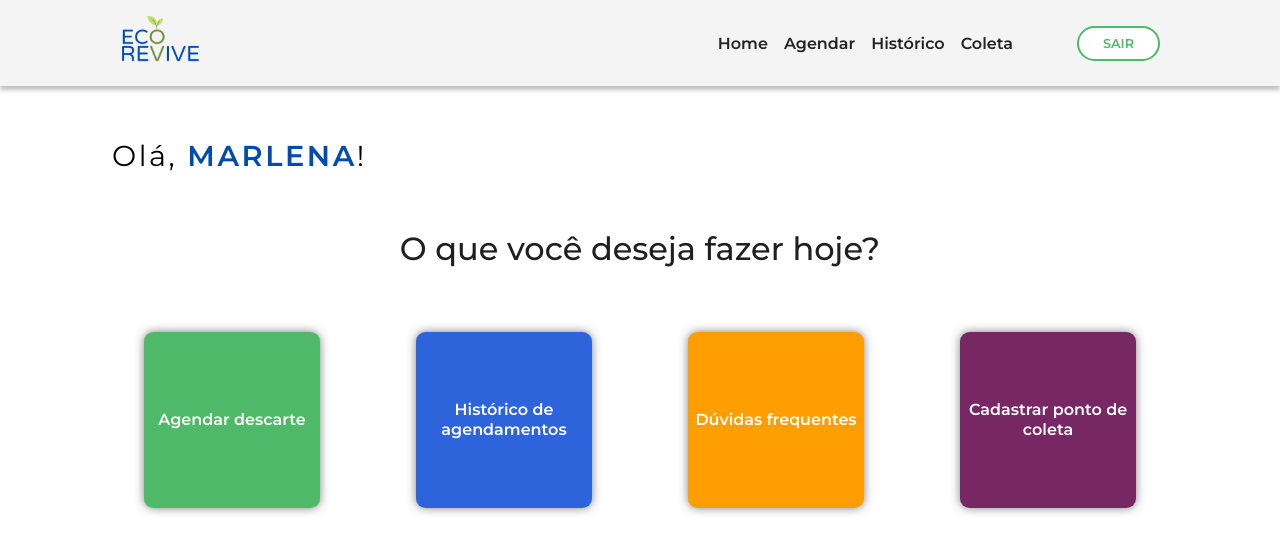
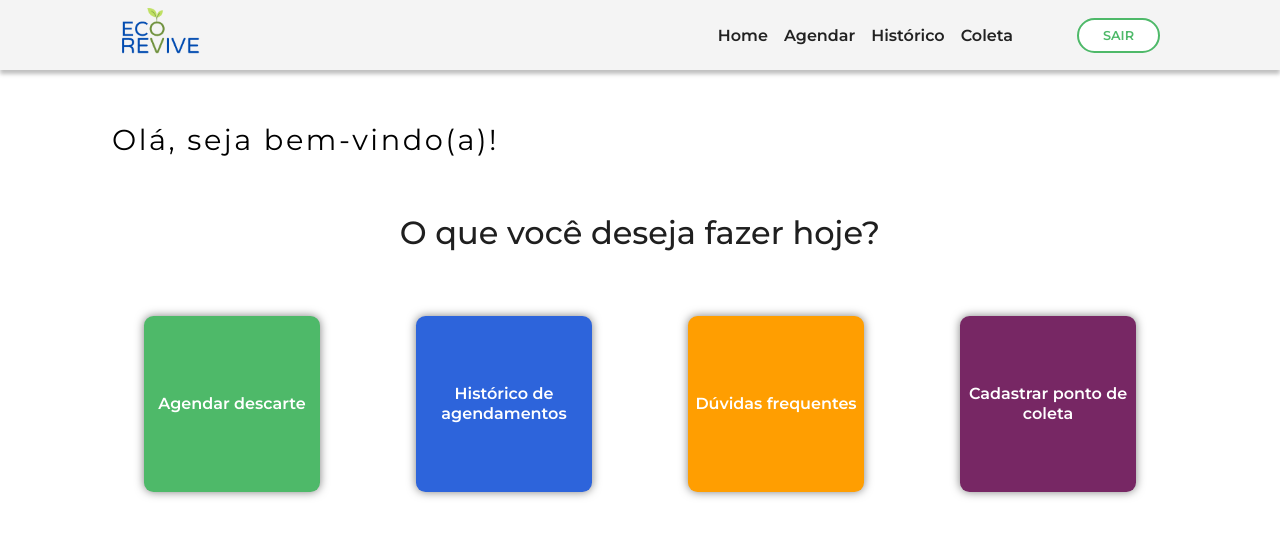
Before and after one commit to dEgito/EcoRevive, a React (Create React App) app in the folder eco-revive/: page /home in a window 1280 px wide. Shown: the top 552 px of the page. Built offline with nearby package versions, Linux system fonts and the light colour scheme.

Commit message:
style/ modificação na navbar e texto no home

```diff
--- a/eco-revive/src/components/TopBlueWave/style.js
+++ b/eco-revive/src/components/TopBlueWave/style.js
@@ -4,5 +4,5 @@ export const Wave = styled.img`
   width: 100%;
   max-height: 5rem;
 
-  margin-bottom: -4px;
+  margin-bottom: -8px;
 `;
--- a/eco-revive/src/components/internalNavbar/navbarStyle.js
+++ b/eco-revive/src/components/internalNavbar/navbarStyle.js
@@ -6,7 +6,7 @@ export const Container = styled.div`
   align-items: center;
   justify-content: space-between;
   flex-wrap: wrap;
-  padding: 1rem 7.5rem;
+  padding: 0.5rem 7.5rem;
 
   background: var(--gray-600);
   box-shadow: 0px 4px 4px 0px rgba(0, 0, 0, 0.25);
@@ -20,7 +20,7 @@ export const Container = styled.div`
   }
 
   @media (max-width: 768px) {
-    padding: 1rem 2.5rem;
+    padding: 0.5rem 2.5rem;
   }
   img {
     width: 100%;
--- a/eco-revive/src/pages/history/components/header/header.js
+++ b/eco-revive/src/pages/history/components/header/header.js
@@ -3,8 +3,7 @@ import { Box } from "./style";
 function Header() {
   return (
     <Box>
-      <h2>Olá, <span>Marlena</span>!</h2>
-      <p>Unidade: LOREM IPSUM</p>
+      <h2>Olá, seja Bem-vindo(a)!</h2>
     </Box>
   );
 }
--- a/eco-revive/src/pages/home/home.js
+++ b/eco-revive/src/pages/home/home.js
@@ -21,9 +21,7 @@ function Home() {
       <InternalNavbar />
 
       <Content>
-        <Title>
-          Olá, <strong>MARLENA</strong>!
-        </Title>
+        <Title>Olá, seja bem-vindo(a)!</Title>
 
         <SectionLinks>
           <Question> O que você deseja fazer hoje?</Question>
```
